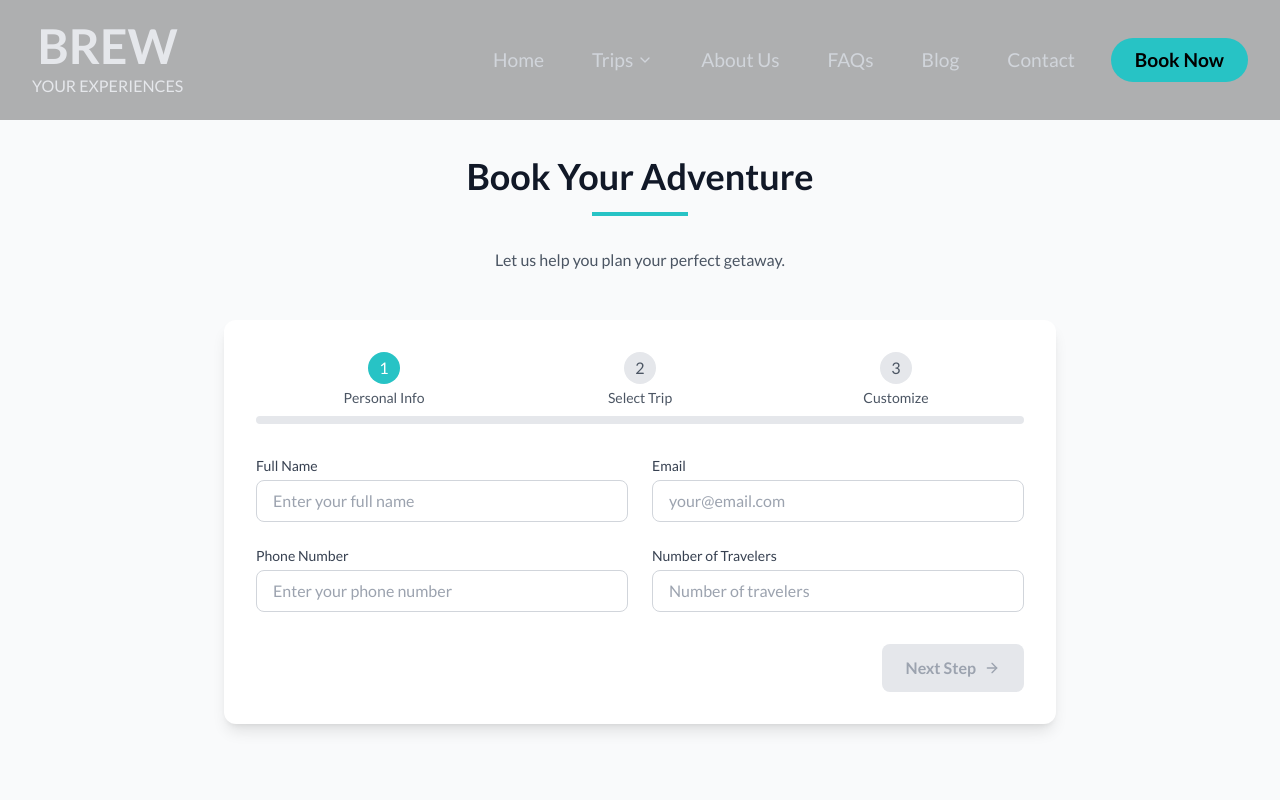
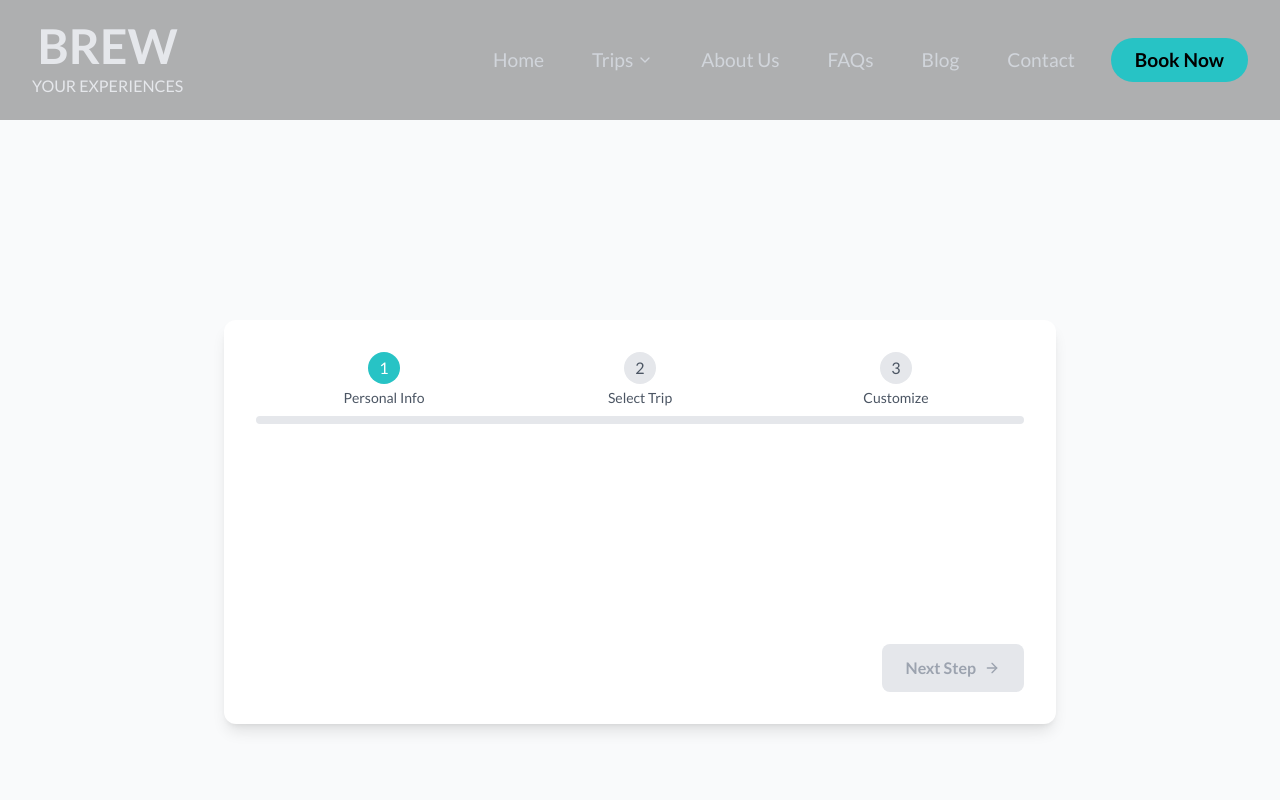
Before and after one commit to manyajain27/brewyourexperiences, a React (Create React App) app: page /book-trip in a window 1280 px wide. Shown: the top 800 px of the page. Built offline with nearby package versions, Linux system fonts and the light colour scheme.

Commit message:
added animation to book now section

```diff
--- a/src/components/booking/BookTrip.jsx
+++ b/src/components/booking/BookTrip.jsx
@@ -2,6 +2,7 @@ import React, { useEffect, useState } from 'react';
 import { Mail, Calendar, Users, Clock, Camera, Coffee, Utensils, Heart, ArrowRight, ArrowLeft, Check, X, ChevronDown, ChevronUp, Plane, Hotel, MapPin, Utensils as Food, Wifi, Car } from 'lucide-react';
 import NavBar from '../homepage/NavBar';
 import axios from 'axios';
+import { motion } from 'framer-motion';
 
 
 const BookTrip = () => {
@@ -265,8 +266,14 @@ const BookTrip = () => {
     </div>
   );
 
-  const renderStep1 = () => (
-    <div className="space-y-6">
+ const renderStep1 = () => (
+    <motion.div
+      initial={{ opacity: 0, y: 20 }}
+      animate={{ opacity: 1, y: 0 }}
+      exit={{ opacity: 0, y: -20 }}
+      transition={{ duration: 0.5 }}
+      className="space-y-6"
+    >
       <div className="grid grid-cols-1 md:grid-cols-2 gap-6">
         <div>
           <label className="block text-sm font-medium text-gray-700 mb-1">Full Name</label>
@@ -275,7 +282,7 @@ const BookTrip = () => {
             name="name"
             value={formData.name}
             onChange={handleInputChange}
-            className="w-full px-4 py-2 rounded-lg border border-gray-300 focus:outline-none focus:ring-2 focus:ring-[#27C3C5]"
+            className="w-full px-4 py-2 rounded-lg border border-gray-300 focus:outline-none focus:ring-2 focus:ring-blue-500"
             placeholder="Enter your full name"
             required
           />
@@ -287,7 +294,7 @@ const BookTrip = () => {
             name="email"
             value={formData.email}
             onChange={handleInputChange}
-            className="w-full px-4 py-2 rounded-lg border border-gray-300 focus:outline-none focus:ring-2 focus:ring-[#27C3C5]"
+            className="w-full px-4 py-2 rounded-lg border border-gray-300 focus:outline-none focus:ring-2 focus:ring-blue-500"
             placeholder="your@email.com"
             required
           />
@@ -299,7 +306,7 @@ const BookTrip = () => {
             name="phone"
             value={formData.phone}
             onChange={handleInputChange}
-            className="w-full px-4 py-2 rounded-lg border border-gray-300 focus:outline-none focus:ring-2 focus:ring-[#27C3C5]"
+            className="w-full px-4 py-2 rounded-lg border border-gray-300 focus:outline-none focus:ring-2 focus:ring-blue-500"
             placeholder="Enter your phone number"
             required
           />
@@ -312,13 +319,13 @@ const BookTrip = () => {
             value={formData.travelers}
             onChange={handleInputChange}
             min="1"
-            className="w-full px-4 py-2 rounded-lg border border-gray-300 focus:outline-none focus:ring-2 focus:ring-[#27C3C5]"
+            className="w-full px-4 py-2 rounded-lg border border-gray-300 focus:outline-none focus:ring-2 focus:ring-blue-500"
             placeholder="Number of travelers"
             required
           />
         </div>
       </div>
-    </div>
+    </motion.div>
   );
 
   const renderStep2 = () => (
@@ -457,13 +464,30 @@ const BookTrip = () => {
     <div className="min-h-screen bg-gray-50 overflow-hidden">
         <NavBar />
       <div className="max-w-4xl mx-auto py-9 px-4 sm:px-6 lg:px-8">
-        <div className="text-center mb-12">
-          <h2 className="text-4xl font-bold text-gray-900 mb-4">
-            Book Your Adventure
-          </h2>
-          <div className="w-24 h-1 bg-[#27C3C5] mx-auto mb-8"></div>
-          <p className="text-gray-600">Let us help you plan your perfect getaway.</p>
-        </div>
+      <div className="text-center mb-12">
+        <motion.h2
+          className="text-4xl font-bold text-gray-900 mb-4"
+          initial={{ opacity: 0, y: 20 }}
+          animate={{ opacity: 1, y: 0 }}
+          transition={{ duration: 0.6, ease: "easeOut" }}
+        >
+          Book Your Adventure
+        </motion.h2>
+        <motion.div
+          className="w-24 h-1 bg-[#27C3C5] mx-auto mb-8"
+          initial={{ scaleX: 0 }}
+          animate={{ scaleX: 1 }}
+          transition={{ duration: 0.5, ease: "easeOut" }}
+        ></motion.div>
+        <motion.p
+          className="text-gray-600"
+          initial={{ opacity: 0, y: 10 }}
+          animate={{ opacity: 1, y: 0 }}
+          transition={{ duration: 0.6, delay: 0.2, ease: "easeOut" }}
+        >
+          Let us help you plan your perfect getaway.
+        </motion.p>
+      </div>
 
         <div className="bg-white rounded-xl shadow-lg p-8">
           {step < 4 && renderProgressBar()}
```
